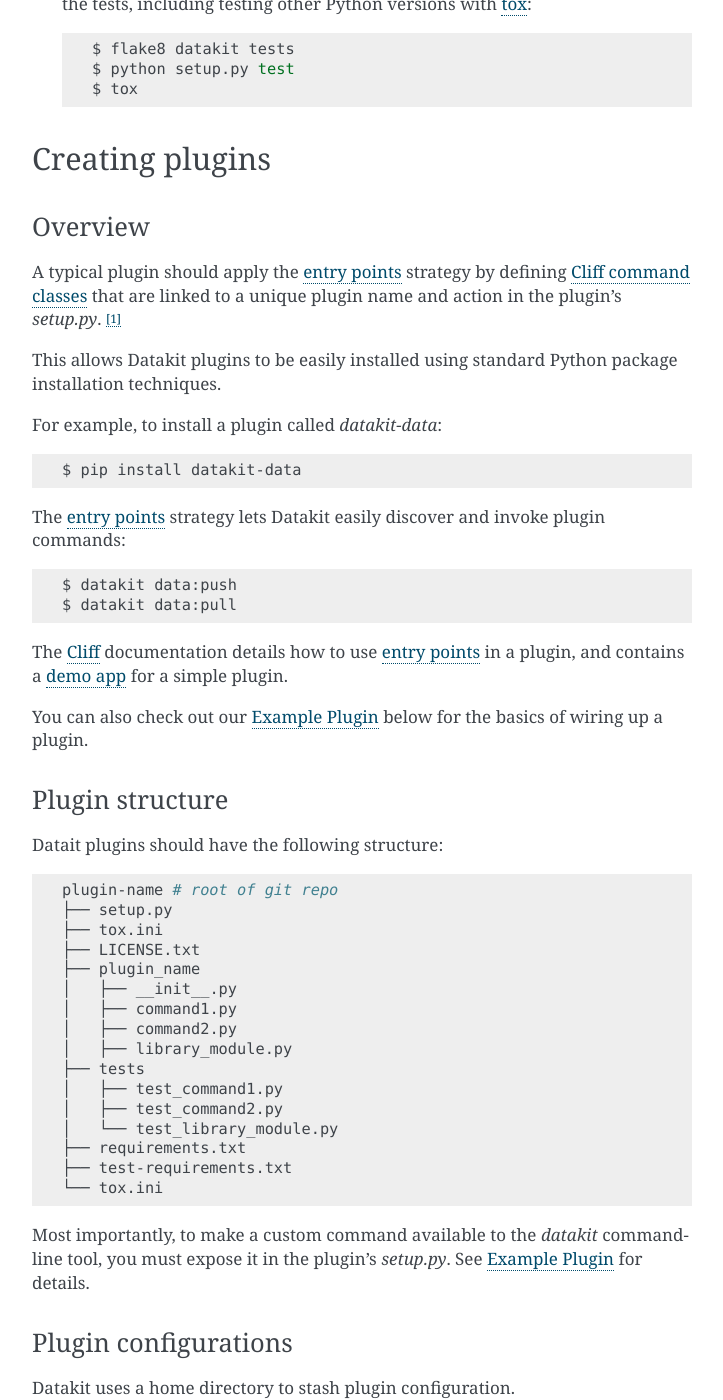
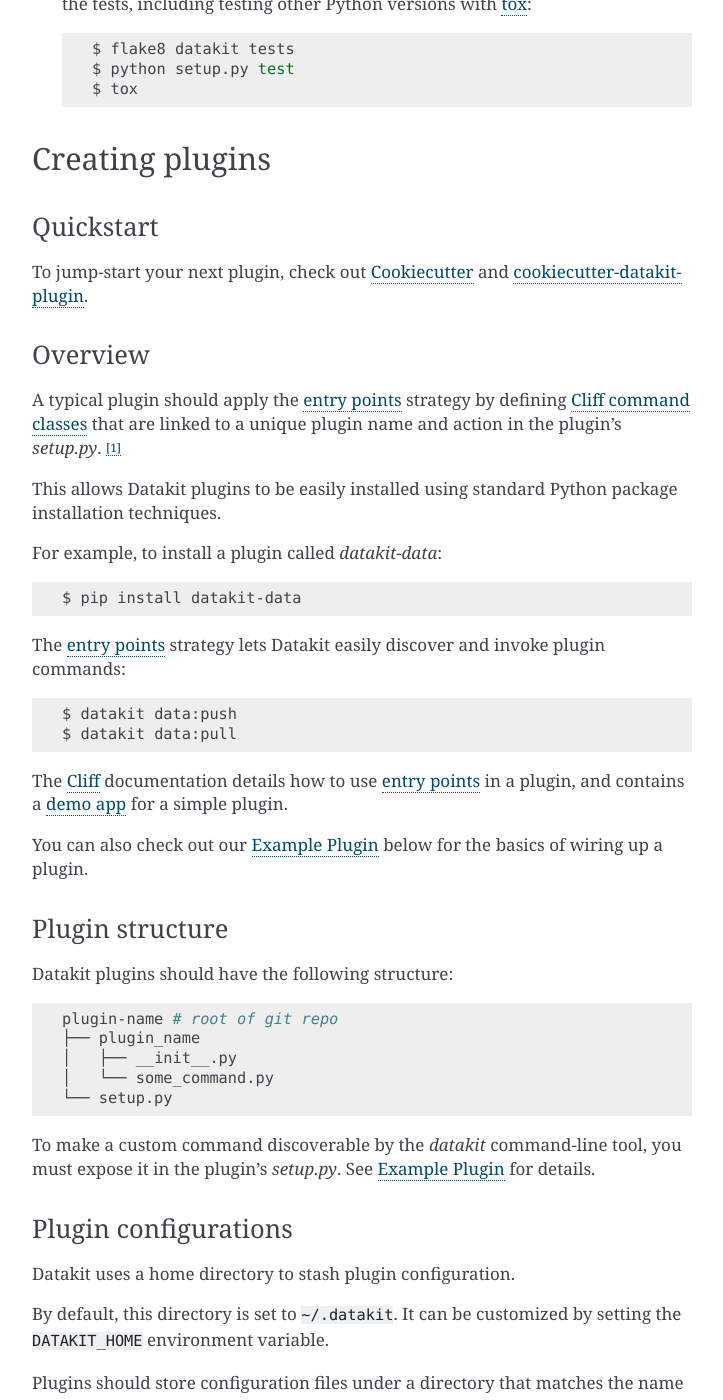
Before and after one commit to associatedpress/datakit-core, a Sphinx documentation site: the page built from docs/developers.rst, in a window 1280 px wide and 1400 px high, scrolled down 851 px. Shown: the whole window, without its empty margins (388-1111 px from the left). Built offline with Sphinx 7.4.7, drawn with Linux system fonts in a browser that asks for light colours; some of the changed text lies outside the part shown.

Commit message:
Add refer to plugin generator and simplify plugin skeleton. #1

```diff
--- a/docs/developers.rst
+++ b/docs/developers.rst
@@ -49,6 +49,11 @@
 Creating plugins
 ----------------
 
+Quickstart
+~~~~~~~~~~
+
+To jump-start your next plugin, check out Cookiecutter_ and cookiecutter-datakit-plugin_.
+
 Overview
 ~~~~~~~~
 
@@ -75,26 +80,15 @@
 Plugin structure
 ~~~~~~~~~~~~~~~~
 
-Datait plugins should have the following structure::
+Datakit plugins should have the following structure::
 
     plugin-name # root of git repo
-    ├── setup.py
-    ├── tox.ini
-    ├── LICENSE.txt
     ├── plugin_name
     │   ├── __init__.py
-    │   ├── command1.py
-    │   ├── command2.py
-    │   ├── library_module.py
-    ├── tests
-    │   ├── test_command1.py
-    │   ├── test_command2.py
-    │   └── test_library_module.py
-    ├── requirements.txt
-    ├── test-requirements.txt
-    └── tox.ini
+    │   └── some_command.py
+    └── setup.py
 
-Most importantly, to make a custom command available to the *datakit* command-line tool,
+To make a custom command discoverable by the *datakit* command-line tool,
 you must expose it in the plugin's *setup.py*. See :ref:`example-plugin` for details.
 
 Plugin configurations
@@ -158,6 +152,8 @@
 .. [1] As a convention, Datakit entry points should follow
   the ``plugin:command`` format. For example ``data:push`` in the :ref:`example-plugin`.
 
+.. _Cookiecutter: https://github.com/audreyr/cookiecutter
+.. _cookiecutter-datakit-plugin: https://github.com/associatedpress/cookiecutter-datakit-plugin
 .. _Cliff: http://docs.openstack.org/developer/cliff/
 .. _Cliff command classes: http://docs.openstack.org/developer/cliff/classes.html#cliff.command.Command
 .. _entry points: https://setuptools.readthedocs.io/en/latest/pkg_resources.html#entry-points
```
Also changed, not shown: other parts of docs/developers.rst (+1 -1 lines).
